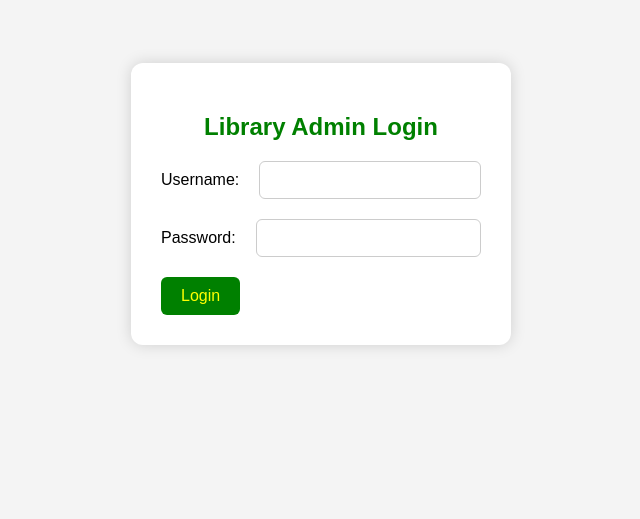
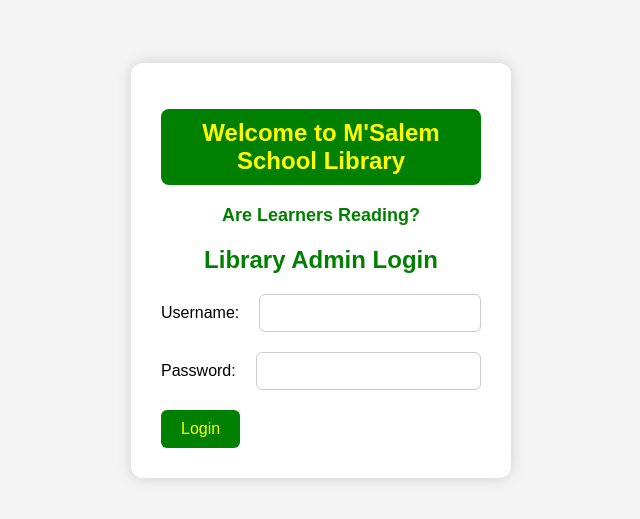
Before and after one commit to saggrey/msalem-library, an Electron app: page login.html in a window 1200 px wide. Shown: the part 225-744 px from the top of the page, without its empty margins (279-919 px from the left). Drawn offline with Linux system fonts and the light colour scheme; no server answers.

Commit message:
second commit

```diff
--- a/assets/styles.css
+++ b/assets/styles.css
@@ -82,7 +82,24 @@ body {
     box-shadow: 0 0 15px rgba(0, 0, 0, 0.15);
     text-align: center;
 }
+/* Welcome message styling */
+.welcome-message {
+    color: yellow;
+    background-color: green;
+    text-align: center;
+    padding: 10px;
+    font-size: 24px;
+    font-weight: bold;
+    border-radius: 8px;
+    margin-bottom: 20px;
+}
 
+.sub-message {
+    color: green;
+    text-align: center;
+    font-size: 18px;
+    margin-bottom: 20px;
+}
 h2 {
     color: green;
     margin-bottom: 20px;
--- a/login.html
+++ b/login.html
@@ -9,6 +9,8 @@
 </head>
 <body>
     <div class="login-container">
+        <h1 class="welcome-message">Welcome to M'Salem School Library</h1>
+        <h3 class="sub-message">Are Learners Reading?</h3>
         <h2>Library Admin Login</h2>
         <form id="login-form">
             <label for="username">Username:</label>
```
